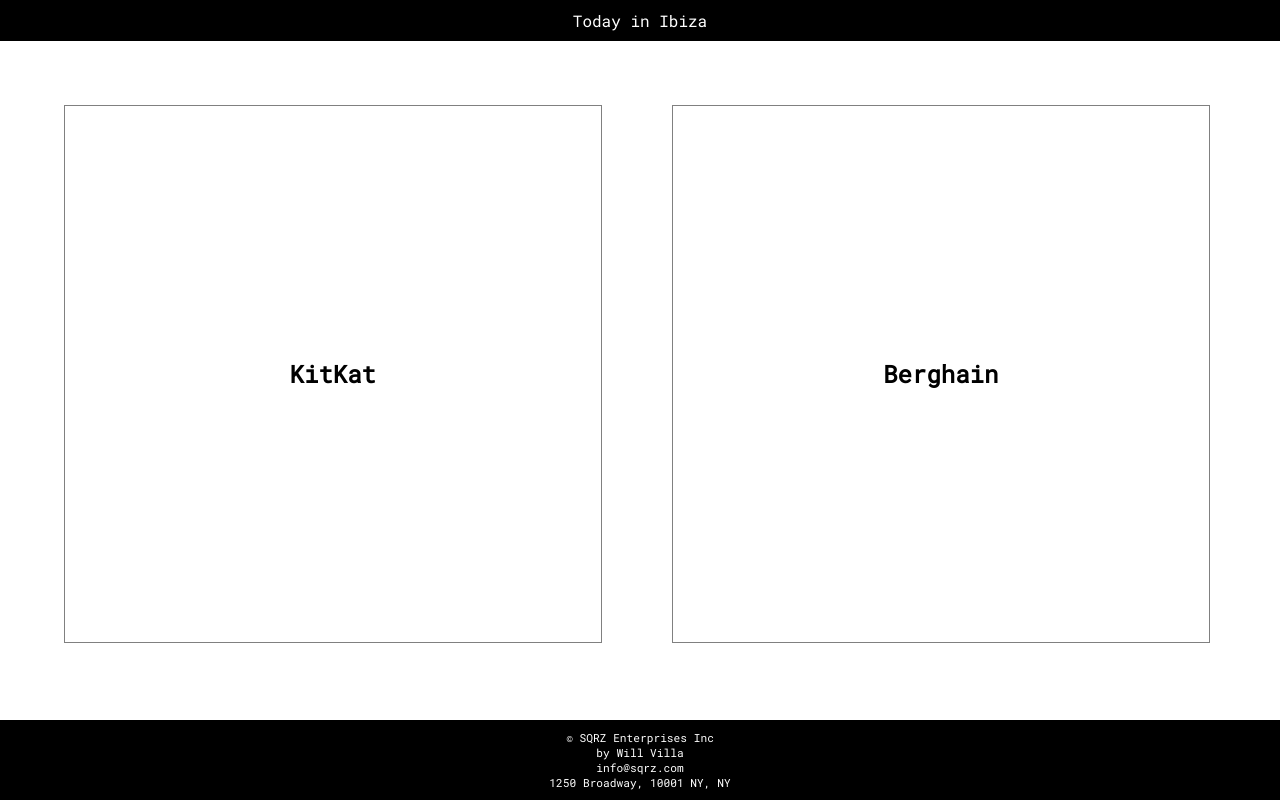
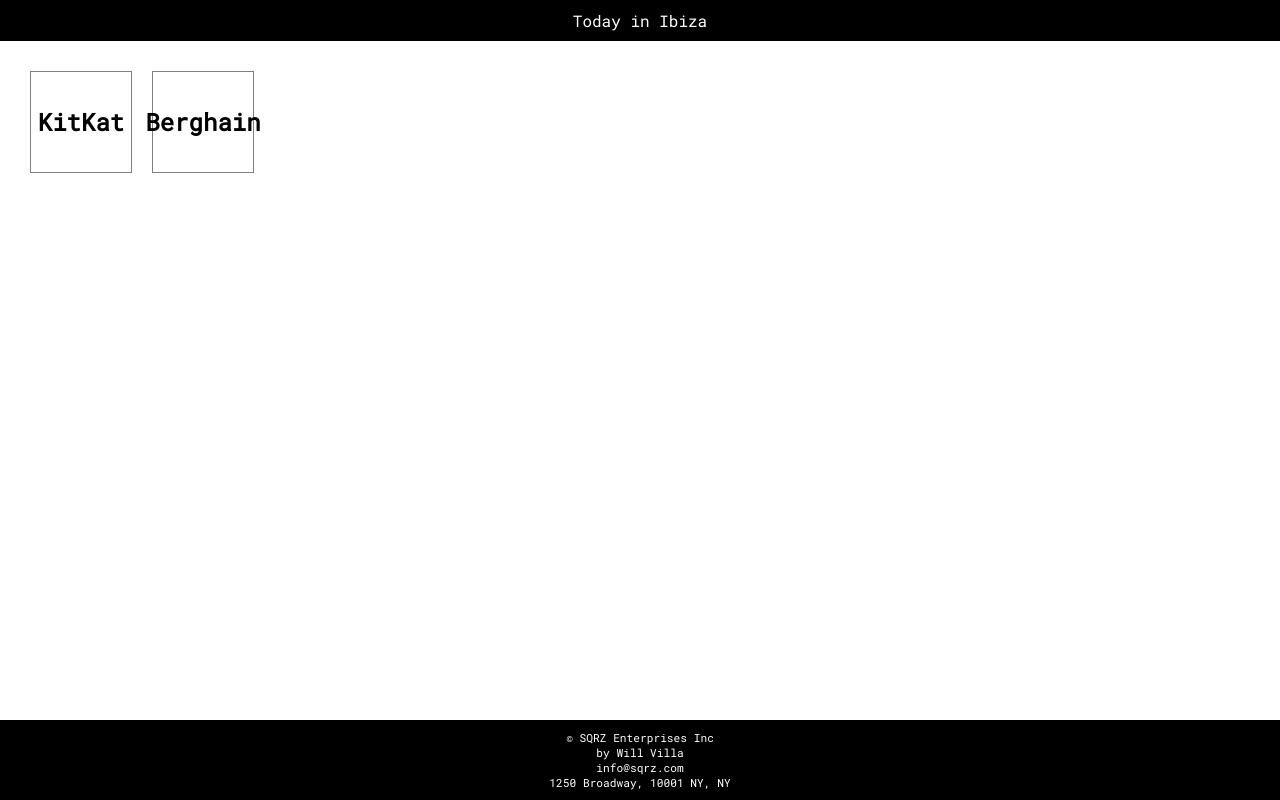
Before and after one commit to HunorMarton/sqrz, a plain HTML site: page index.html in a window 1280 px wide. Drawn offline with Linux system fonts and the light colour scheme.

Commit message:
Update index.html

```diff
--- a/index.html
+++ b/index.html
@@ -48,32 +48,23 @@
         height: 100vh;
       }
       main {
-        padding: 5vw;
+        padding: 20px;
       }
       #clubs,
       #details {
         grid-row: 2;
         grid-column: 1;
       }
-      #clubs {
-        display: grid;
-        grid-template-columns: 1fr 1fr;
-        grid-column-gap: 5vw;
-        grid-row-gap: 5vw;
-      }
       .club {
         display: inline-flex;
         border: 1px solid gray;
-        box-sizing: border-box;
-        align-content: center;
+        align-items: center;
         justify-content: center;
-        align-items: center;
-        justify-items: center;
-        text-align: center;
         cursor: pointer;
         user-select: none;
-        width: 42vw;
-        height: 42vw;
+        margin: 10px;
+        height: 100px;
+        width: 100px;
       }
       #details {
         display: none;
@@ -81,7 +72,6 @@
         justify-content: center;
         background-color: lightgray;
         flex-direction: column;
-        padding: 2em;
       }
     </style>
 
@@ -108,11 +98,7 @@
     <script>
       window.onload = function () {
         const clubs = document.getElementById('clubs')
-
-        const d = new Date()
-        d.setHours(d.getHours() - 6);
-        const today = d.toISOString().slice(0, 10)
-
+        const today = new Date().toISOString().slice(0, 10)
         data[today].forEach(club => {
           const clubDOM = document.createElement('div')
           clubDOM.className = 'club'
@@ -126,12 +112,10 @@
           })
           clubs.appendChild(clubDOM)
         })
-
         document.getElementById('back').addEventListener('click', () => {
-          document.getElementById('clubs').style.display = 'grid'
+          document.getElementById('clubs').style.display = 'block'
           document.getElementById('details').style.display = 'none'
         })
-
       };
     </script>
   </body>
```
